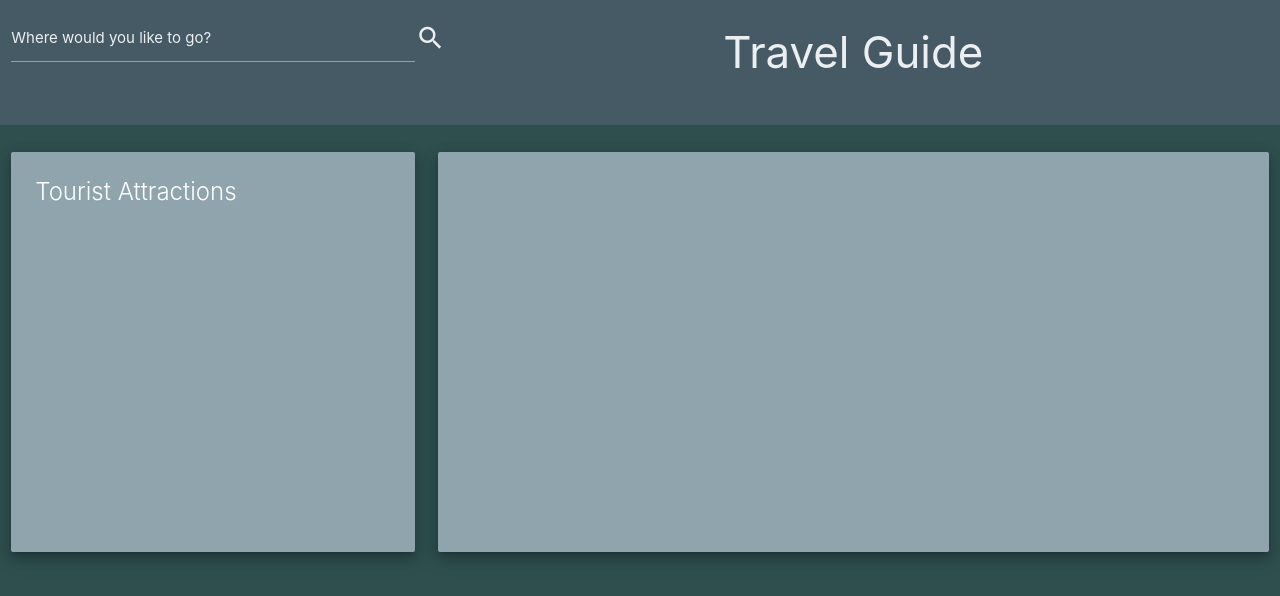
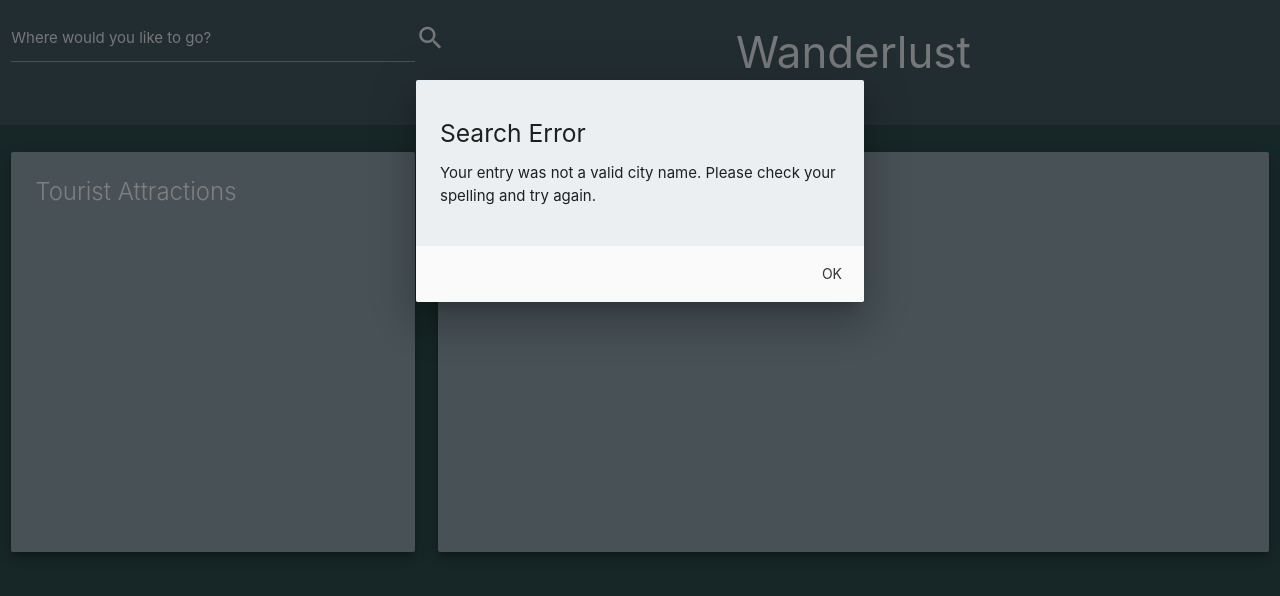
Before and after one commit to alpinelife37/Homework07, a plain HTML site: page index.html in a window 1280 px wide. Both pictures are taken after a click on the icon "search". Drawn offline with nearby package versions, Linux system fonts and the light colour scheme; some packages are replaced by stand-ins of ours; no server answers.

Commit message:
add modal and clean up code

```diff
--- a/index.html
+++ b/index.html
@@ -4,7 +4,7 @@
     <meta charset="UTF-8" />
     <meta name="viewport" content="width=device-width, initial-scale=1.0" />
     <meta http-equiv="X-UA-Compatible" content="ie=edge" />
-    <title>Travel Guide</title>
+    <title>Wanderlust</title>
     <!--Import Google Icon Font-->
     <link
       href="https://fonts.googleapis.com/icon?family=Material+Icons"
@@ -22,7 +22,7 @@
   <header>
     <div class="nav-wrapper blue-grey darken-2 row">
       <div class="col m8 s12 right">
-        <h3 class="gray-text center-align">Travel Guide</h3>
+        <h3 class="gray-text center-align">Wanderlust</h3>
         <ul id="nav-mobile" class="right hide-on-med-and-down"></ul>
       </div>
 
@@ -33,10 +33,6 @@
         <i class="material-icons prefix" id="findCity">search</i>
         <div class="temp white-text"></div>
       </div>
-      <!-- <div class="col m8 s12 center">
-        <h3 class="gray-text">Travel Guide</h3>
-        <ul id="nav-mobile" class="right hide-on-med-and-down"></ul>
-      </div> -->
     </div>
   </header>
   <body>
@@ -72,6 +68,18 @@
         </div>
       </div>
     </div>
+
+  <!-- Modal Structure -->
+  <div id="modal1" class="modal">
+    <div class="modal-content">
+      <h5>Search Error</h5>
+      <p>Your entry was not a valid city name. Please check your spelling and try again.</p>
+    </div>
+    <div class="modal-footer">
+      <a href="#!" class="modal-close waves-effect waves-blue-grey btn-flat">OK</a>
+    </div>
+  </div>
+
     <!-- Compiled and minified JavaScript -->
     <script src="https://cdnjs.cloudflare.com/ajax/libs/jquery/3.2.1/jquery.min.js"></script>
     <script src="https://cdnjs.cloudflare.com/ajax/libs/materialize/1.0.0/js/materialize.min.js"></script>
--- a/script.js
+++ b/script.js
@@ -1,9 +1,28 @@
+var service;
+var map;
+var instance;
+
 $("#findCity").on("click", function(event) {
   event.preventDefault();
   searchForCityByName();
 });
-var service;
-var map;
+
+$("input").keypress(event => {
+  if (event.which == 13) {
+    searchForCityByName();
+  }
+});
+
+document.addEventListener('DOMContentLoaded', function() {
+  var options = {
+    dismissible: true,
+    inDuration: 500,
+    outDuration: 500
+  }
+  var elem = document.querySelector('.modal');
+  instance = M.Modal.init(elem, options);
+});
+
 function searchForCityByName() {
   var city = $("#search-input").val();
   var APIKey = "089100f1dce99fc69ca132b28b1e31ea";
@@ -16,7 +35,7 @@ function searchForCityByName() {
     url: queryURLWeather,
     method: "GET",
     error: (function(err) {
-      return alert("Your entry was not a valid city name. Please check your spelling and try again.");
+      return instance.open();
     })
   }).then(function(response) {
     $(".temp").text(
@@ -28,8 +47,6 @@ function searchForCityByName() {
     );
     var lat = response.coord.lat;
     var lon = response.coord.lon;
-    console.log("lat", lat);
-    console.log("long", lon);
     map = myMap(lat, lon);
     var request = {
       query: city,
@@ -37,22 +54,17 @@ function searchForCityByName() {
     };
     service = new google.maps.places.PlacesService(map);
     service.findPlaceFromQuery(request, function(results, status) {
-      console.log("status", status);
-      console.log("service", service);
       if (status === google.maps.places.PlacesServiceStatus.OK) {
         for (var i = 0; i < results.length; i++) {
           createMarker(results[i]);
         }
         map.setCenter(results[0].geometry.location);
       }
-      console.log("place service response", results);
-      ///////////////////////////////////////////////////////////////////////////////
       var latLon = { lat: lat, lng: lon };
       service.nearbySearch(
         { location: latLon, radius: 5000, type: ["tourist_attraction"] },
         function(results, status) {
           if (status !== "OK") return;
-          console.log(results);
           $(".name").text(results[0].name);
           $(".address").text(results[0].vicinity);
           $(".rating").text("Rating: " + results[0].rating);
@@ -64,10 +76,10 @@ function searchForCityByName() {
           $(".rating2").text("Rating: " + results[2].rating);
         }
       );
-      ////////////////////////////////////////////////////////////////////////
     });
   });
 }
+
 function createMarker(place) {
   var marker = new google.maps.Marker({
     map: map,
@@ -78,6 +90,7 @@ function createMarker(place) {
     infowindow.open(map, this);
   });
 }
+
 function myMap(lat, lon) {
   var mapProp = {
     center: new google.maps.LatLng(lat, lon),
@@ -85,8 +98,3 @@ function myMap(lat, lon) {
   };
   return new google.maps.Map(document.getElementById("map"), mapProp);
 }
-$("input").keypress(event => {
-  if (event.which == 13) {
-    searchForCityByName();
-  }
-});
--- a/style.css
+++ b/style.css
@@ -50,3 +50,13 @@ body {
 #attractionList {
   height: 400px;
 }
+
+.modal {
+  left: 0;
+  right: 0;
+  background-color: #eceff1;
+  padding: 0;
+  max-height: 40%;
+  width: 35%;
+  will-change: top, opacity;
+}
```
